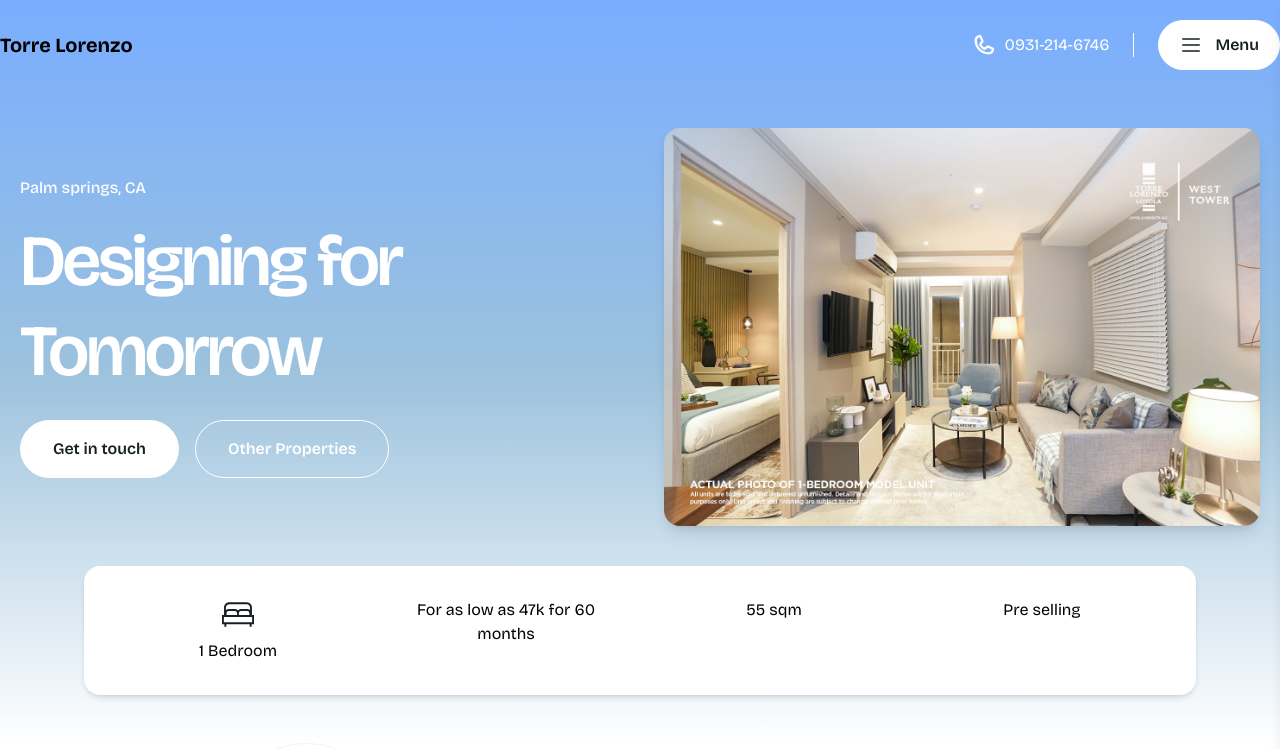
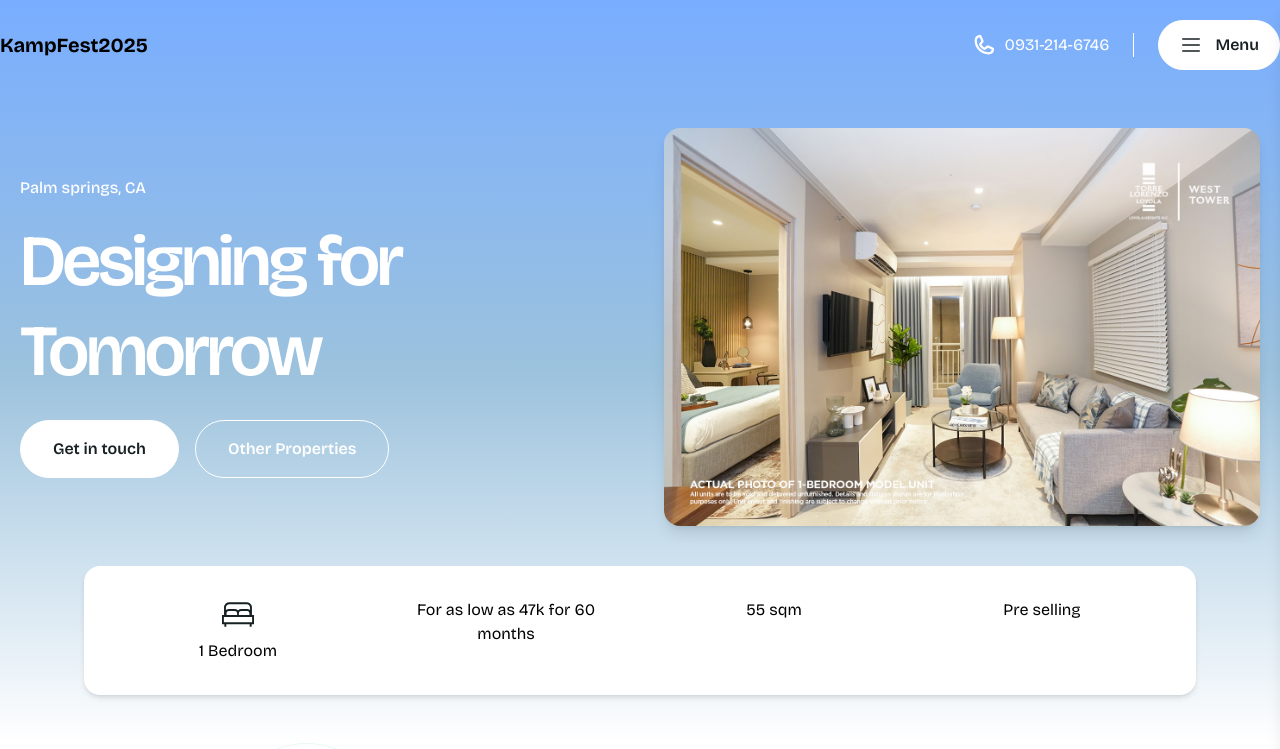
Before and after one commit to terddyy/CampFest2025, a Next.js app in the folder package/: page / in a window 1280 px wide. Shown: the top 749 px of the page. Built offline with nearby package versions, Linux system fonts and the light colour scheme; some icons are missing.

Commit message:
initial commit

```diff
--- a/package/src/components/Layout/Header/index.tsx
+++ b/package/src/components/Layout/Header/index.tsx
@@ -43,10 +43,10 @@
       <nav className={`container mx-auto max-w-8xl flex items-center justify-between py-4 duration-300 ${sticky ? "shadow-lg bg-white dark:bg-dark rounded-full top-5 px-4 " : "shadow-none top-0"}`}>
         <div className='flex justify-between items-center gap-2 w-full'>
           <Link href="/" className={`${isHomepage ? sticky ? "block dark:hidden" : "hidden" : sticky ? "block dark:hidden" : "block dark:hidden"} text-xl font-bold`}>
-            Torre Lorenzo
+            KampFest2025
           </Link>
           <Link href="/" className={`${isHomepage ? sticky ? "hidden dark:block" : "block" : sticky ? "dark:block hidden" : "dark:block hidden"} text-xl font-bold`}>
-            Torre Lorenzo
+            KampFest2025
           </Link>
           <div className='flex items-center gap-2 sm:gap-6'>
             <button
```
